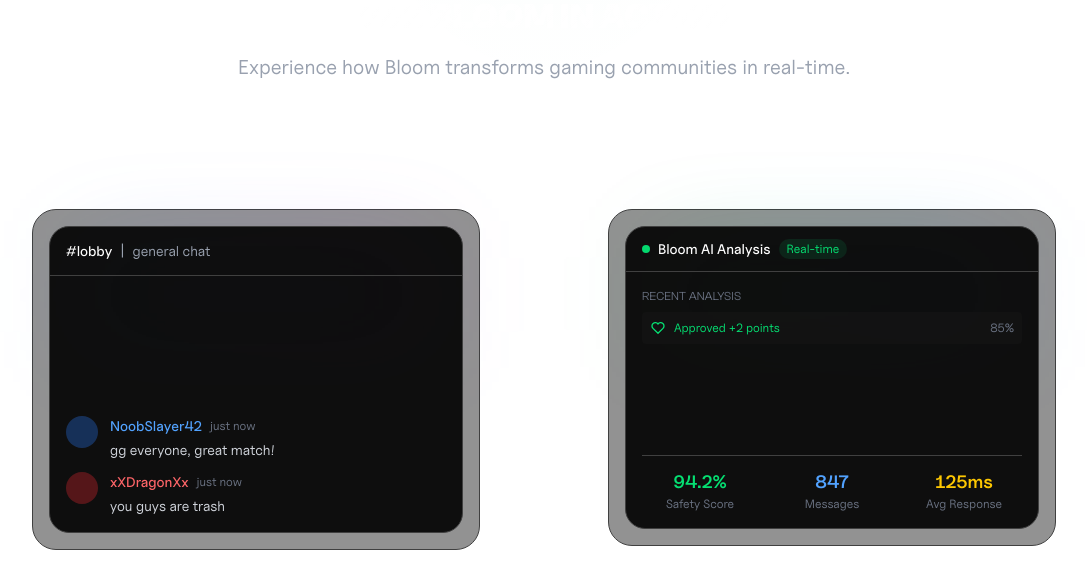
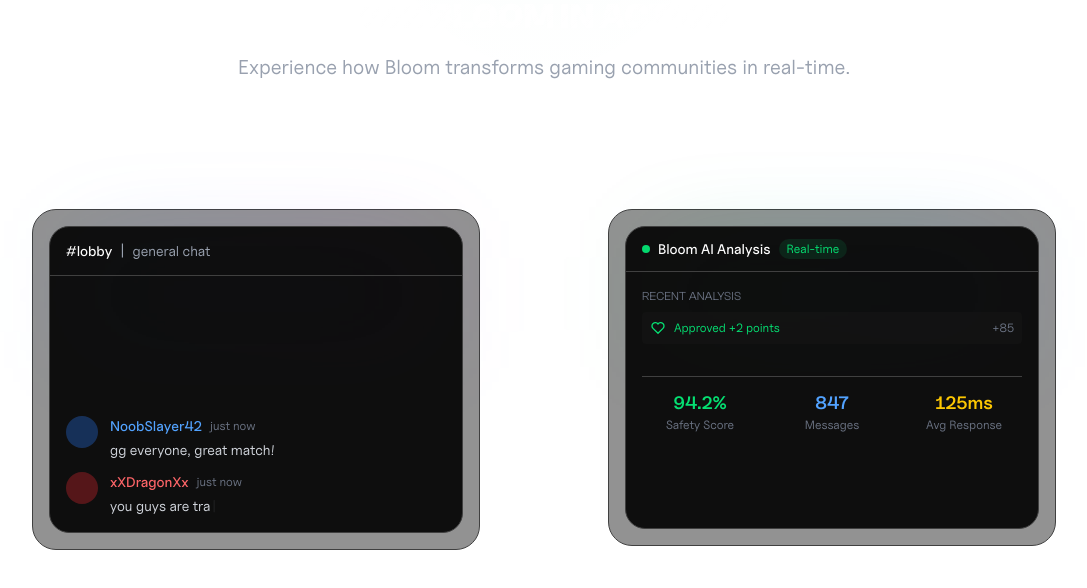
Before and after one commit to katjpg/bloom-ai-dashboard, a Next.js app in the folder landing/: page / in a window 1280 px wide. Shown: the part 1558-2146 px from the top of the page, without its empty margins (96-1183 px from the left). Built offline with nearby package versions, Linux system fonts and the light colour scheme.

Commit message:
chat animation + fixing bugs

```diff
--- a/landing/src/components/demo/bloom-analysis.tsx
+++ b/landing/src/components/demo/bloom-analysis.tsx
@@ -1,6 +1,6 @@
 "use client";
 
-import { useState, useEffect } from "react";
+import { useState, useEffect, useRef } from "react";
 import { motion, AnimatePresence } from "framer-motion";
 import { IconShield, IconHeart, IconAlertTriangle, IconCheck, IconX } from "@tabler/icons-react";
 
@@ -27,7 +27,7 @@
   {
     messageId: 2,
     status: "toxic",
-    sentiment: 15,
+    sentiment: -85,
     action: "Message flagged",
     details: "Toxic language detected • User warned"
   },
@@ -41,14 +41,14 @@
   {
     messageId: 4,
     status: "safe",
-    sentiment: 70,
+    sentiment: 20,
     action: "Approved",
     details: "Constructive feedback"
   },
   {
     messageId: 5,
     status: "toxic",
-    sentiment: 25,
+    sentiment: -75,
     action: "Message blocked",
     details: "Harassment detected • Temporary mute"
   },
@@ -57,17 +57,40 @@
 export function BloomAnalysis({ triggerAnalysis }: BloomAnalysisProps) {
   const [currentAnalysis, setCurrentAnalysis] = useState<AnalysisResult | null>(null);
   const [analysisHistory, setAnalysisHistory] = useState<AnalysisResult[]>([]);
+  const mountedRef = useRef(true);
+  const timeoutRef = useRef<NodeJS.Timeout | null>(null);
+
+  // Reset state when component mounts/remounts
+  useEffect(() => {
+    mountedRef.current = true;
+
+    // Reset state on mount to ensure clean slate
+    setCurrentAnalysis(null);
+    setAnalysisHistory([]);
+
+    return () => {
+      mountedRef.current = false;
+      if (timeoutRef.current) clearTimeout(timeoutRef.current);
+    };
+  }, []);
 
   // Trigger analysis when new message completes
   useEffect(() => {
+    if (!mountedRef.current) return;
+
     if (triggerAnalysis !== undefined && triggerAnalysis >= 0) {
+      // Clear any existing timeout
+      if (timeoutRef.current) clearTimeout(timeoutRef.current);
+
       const analysis = analysisResults[triggerAnalysis % analysisResults.length];
       setCurrentAnalysis(analysis);
 
       // Move to history after showing
-      setTimeout(() => {
-        setAnalysisHistory(prev => [analysis, ...prev].slice(0, 3));
-        setCurrentAnalysis(null);
+      timeoutRef.current = setTimeout(() => {
+        if (mountedRef.current) {
+          setAnalysisHistory(prev => [analysis, ...prev].slice(0, 3));
+          setCurrentAnalysis(null);
+        }
       }, 2500);
     }
   }, [triggerAnalysis]);
@@ -137,23 +160,23 @@
                     <div className="flex-1 bg-neutral-700 rounded-full h-1.5">
                       <motion.div
                         initial={{ width: 0 }}
-                        animate={{ width: `${currentAnalysis.sentiment}%` }}
+                        animate={{ width: `${Math.abs(currentAnalysis.sentiment)}%` }}
                         className={`h-full rounded-full ${
-                          currentAnalysis.sentiment > 70 ? 'bg-green-400' :
-                          currentAnalysis.sentiment > 40 ? 'bg-yellow-400' : 'bg-red-400'
+                          currentAnalysis.sentiment > 50 ? 'bg-green-400' :
+                          currentAnalysis.sentiment >= -20 && currentAnalysis.sentiment <= 20 ? 'bg-yellow-400' : 'bg-red-400'
                         }`}
                       />
                     </div>
-                    <span className="text-xs text-gray-400">{currentAnalysis.sentiment}%</span>
+                    <span className="text-xs text-gray-400">{currentAnalysis.sentiment > 0 ? '+' : ''}{currentAnalysis.sentiment}</span>
                   </div>
                 </motion.div>
               )}
             </AnimatePresence>
 
             {/* Analysis History */}
-            <div className="flex-1">
+            <div className="mb-4">
               <h4 className="text-xs text-gray-500 mb-2 uppercase tracking-wide">Recent Analysis</h4>
-              <div className="space-y-2">
+              <div className="space-y-2 max-h-20 overflow-y-auto">
                 {analysisHistory.map((analysis, index) => (
                   <motion.div
                     key={analysis.messageId}
@@ -165,7 +188,7 @@
                     <span className={`flex-1 ${getStatusColor(analysis.status)}`}>
                       {analysis.action}
                     </span>
-                    <span className="text-gray-500">{analysis.sentiment}%</span>
+                    <span className="text-gray-500">{analysis.sentiment > 0 ? '+' : ''}{analysis.sentiment}</span>
                   </motion.div>
                 ))}
               </div>
--- a/landing/src/components/demo/chat-demo.tsx
+++ b/landing/src/components/demo/chat-demo.tsx
@@ -61,15 +61,25 @@
   const containerRef = useRef<HTMLDivElement>(null);
   const currentIndexRef = useRef(0);
   const intervalRef = useRef<NodeJS.Timeout | null>(null);
+  const mountedRef = useRef(true);
 
   useEffect(() => {
+    mountedRef.current = true;
+
     const typeMessage = (message: Message, messageIndex: number, callback: () => void) => {
+      if (!mountedRef.current) return;
+
       setIsTyping(true);
       setTypingText("");
       setCurrentTypingMessage(message);
       let charIndex = 0;
 
       const typeInterval = setInterval(() => {
+        if (!mountedRef.current) {
+          clearInterval(typeInterval);
+          return;
+        }
+
         if (charIndex <= message.content.length) {
           setTypingText(message.content.slice(0, charIndex));
           charIndex++;
@@ -83,21 +93,26 @@
           setVisibleMessages(prev => [...prev, newMessage].slice(-4));
 
           // Notify parent that message is complete
-          if (onMessageComplete) {
+          if (onMessageComplete && mountedRef.current) {
             onMessageComplete(messageIndex);
           }
 
-          setTimeout(callback, 500);
+          setTimeout(() => {
+            if (mountedRef.current) callback();
+          }, 500);
         }
       }, 50);
     };
 
     const addMessage = () => {
+      if (!mountedRef.current) return;
+
       const messageIndex = currentIndexRef.current;
       const message = gamingMessages[messageIndex];
       currentIndexRef.current = (currentIndexRef.current + 1) % gamingMessages.length;
 
       typeMessage(message, messageIndex, () => {
+        if (!mountedRef.current) return;
         if (intervalRef.current) clearInterval(intervalRef.current);
         intervalRef.current = setInterval(addMessage, message.duration);
       });
@@ -105,14 +120,29 @@
 
     const observer = new IntersectionObserver(
       ([entry]) => {
+        if (!mountedRef.current) return;
+
         if (entry.isIntersecting) {
+          // Clear any existing intervals first
+          if (intervalRef.current) clearInterval(intervalRef.current);
+
+          // Reset state
           currentIndexRef.current = 0;
           setVisibleMessages([]);
-          addMessage();
+          setIsTyping(false);
+          setCurrentTypingMessage(null);
+          setTypingText("");
+
+          // Start fresh
+          setTimeout(() => {
+            if (mountedRef.current) addMessage();
+          }, 100);
         } else {
           if (intervalRef.current) clearInterval(intervalRef.current);
           setVisibleMessages([]);
           setIsTyping(false);
+          setCurrentTypingMessage(null);
+          setTypingText("");
         }
       },
       { threshold: 0.5 }
@@ -123,10 +153,11 @@
     }
 
     return () => {
+      mountedRef.current = false;
       observer.disconnect();
       if (intervalRef.current) clearInterval(intervalRef.current);
     };
-  }, []);
+  }, [onMessageComplete]);
 
   return (
     <div ref={containerRef} className="relative w-full max-w-md">
```
